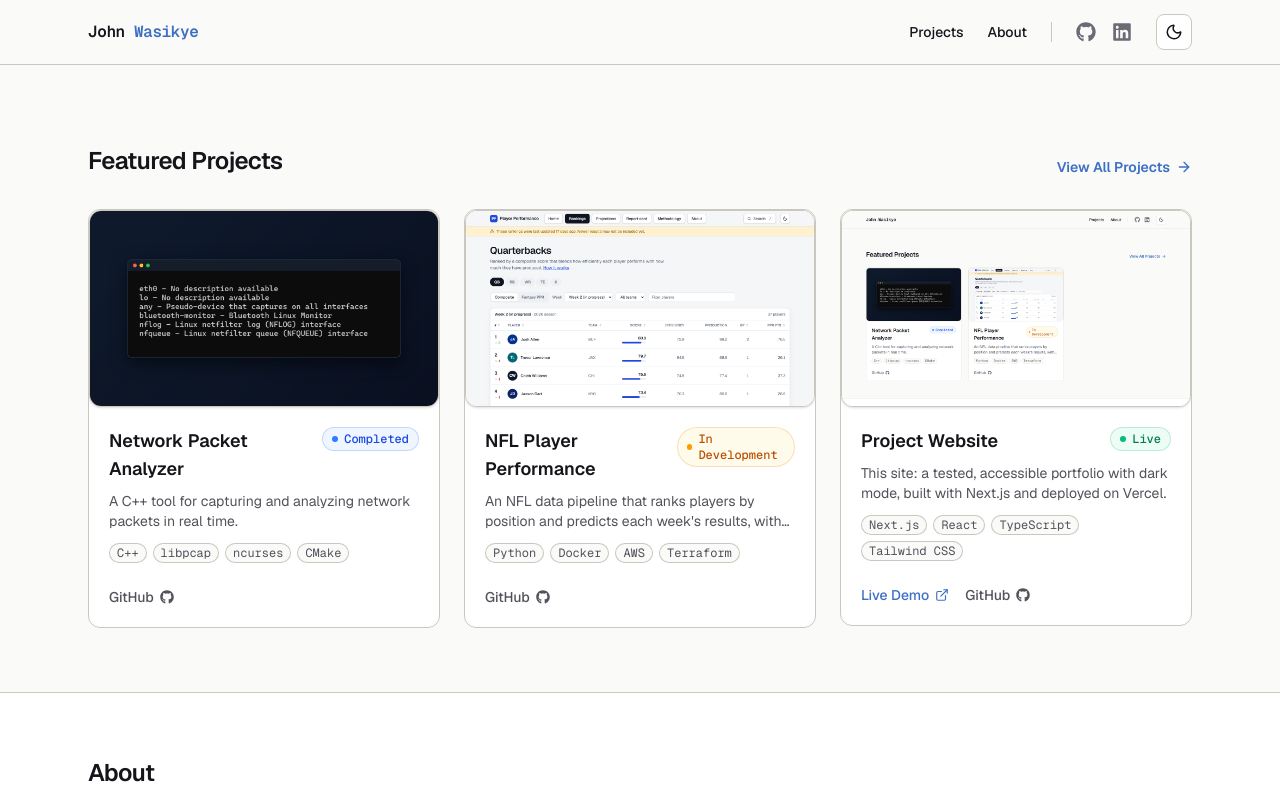
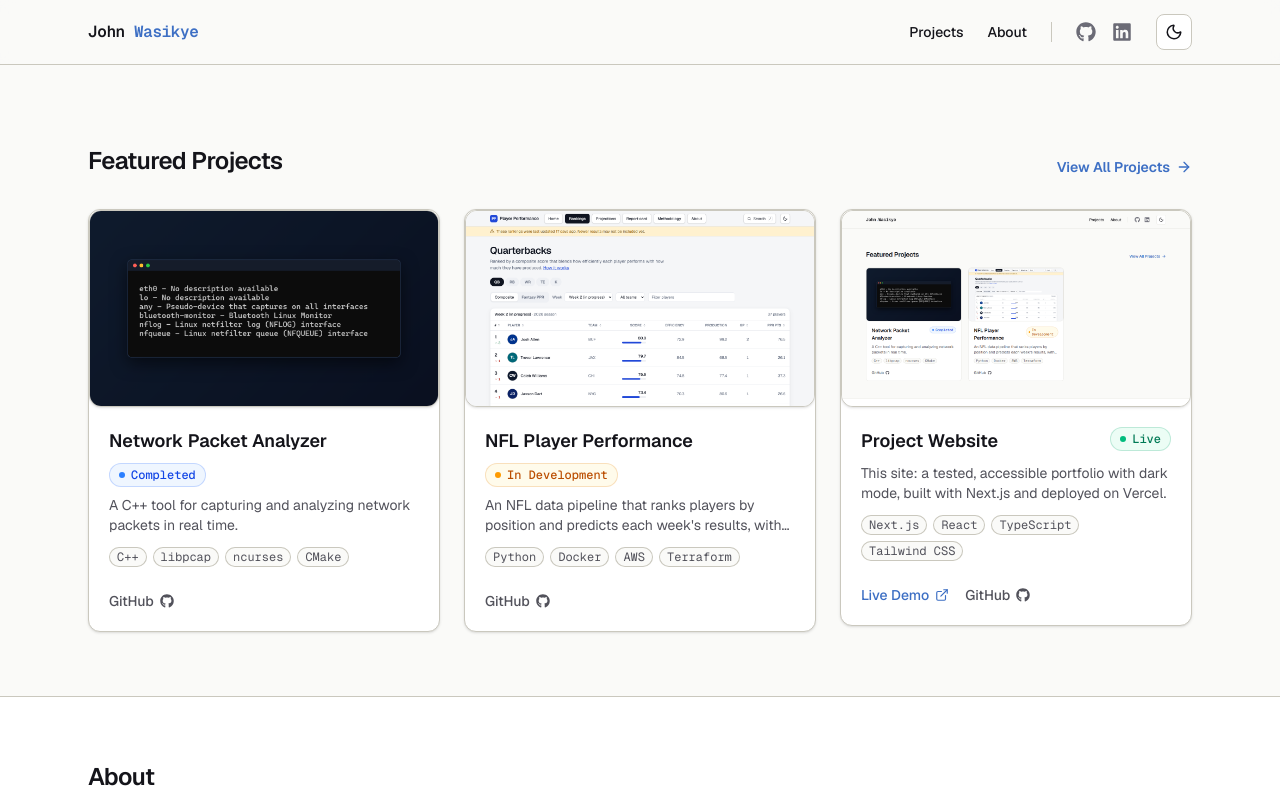
Before and after one commit to John-Wasikye/portfolio, a Next.js app: page / in a window 1280 px wide. Shown: the top 799 px of the page. Built offline with nearby package versions, Linux system fonts and the light colour scheme; no server answers.

Commit message:
Stop the status badge being clipped on project cards

```diff
--- a/components/ProjectCard.tsx
+++ b/components/ProjectCard.tsx
@@ -7,13 +7,13 @@ import { StatusBadge } from "@/components/StatusBadge";
 
 export function ProjectCard({ project }: { project: Project }) {
   return (
-    <article className="group relative flex flex-col overflow-hidden rounded-xl border border-border bg-surface transition-shadow hover:shadow-lg motion-reduce:transition-none">
+    <article className="group relative flex flex-col overflow-hidden rounded-xl border border-border bg-surface shadow-sm transition-shadow hover:shadow-lg motion-reduce:transition-none">
       <div className="transition-transform duration-300 group-hover:scale-[1.02] motion-reduce:transition-none motion-reduce:group-hover:scale-100">
         <ProjectVisual project={project} />
       </div>
 
       <div className="flex flex-1 flex-col gap-2 p-5">
-        <div className="flex items-start justify-between gap-3">
+        <div className="flex flex-wrap items-start justify-between gap-x-3 gap-y-2">
           <h3 className="text-lg font-semibold text-foreground">
             <Link
               href={`/projects/${project.slug}`}
--- a/components/StatusBadge.tsx
+++ b/components/StatusBadge.tsx
@@ -12,7 +12,7 @@ export function StatusBadge({ status }: { status: ProjectStatus }) {
   return (
     <span
       className={cn(
-        "inline-flex items-center gap-1.5 rounded-full px-2.5 py-1 font-mono text-xs font-medium ring-1 ring-inset",
+        "inline-flex shrink-0 items-center gap-1.5 whitespace-nowrap rounded-full px-2.5 py-1 font-mono text-xs font-medium ring-1 ring-inset",
         STATUS_STYLES[status]
       )}
     >
```
